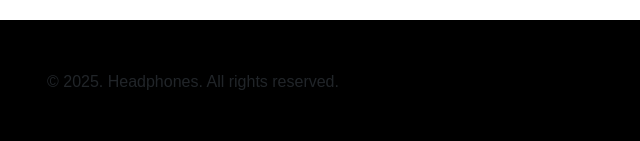
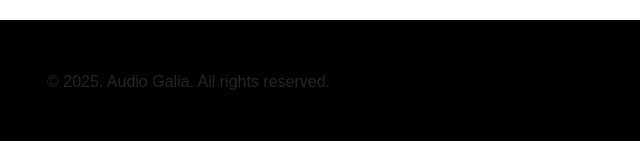
Before and after one commit to Sourav-gittech/Audio_Galia_Web, a plain HTML site: page index.html in a window 1280 px wide. Shown: the part 4421-4562 px from the top of the page, 35-675 px from the left. Drawn offline with nearby package versions, Linux system fonts and the light colour scheme; a web font is replaced by a local one.

Commit message:
commited

```diff
--- a/index.html
+++ b/index.html
@@ -346,7 +346,7 @@
         <div class="row align-items-center">
           <div class="col-md-6 text-md-start text-center">
             <div class="footer-logo text-muted-mb-3 mb-md-0">
-              &#169; 2025. Headphones. All rights reserved.
+              &#169; 2025. Audio Galia. All rights reserved.
             </div>
           </div>
           <div class="col-md-6 text-center">
```
